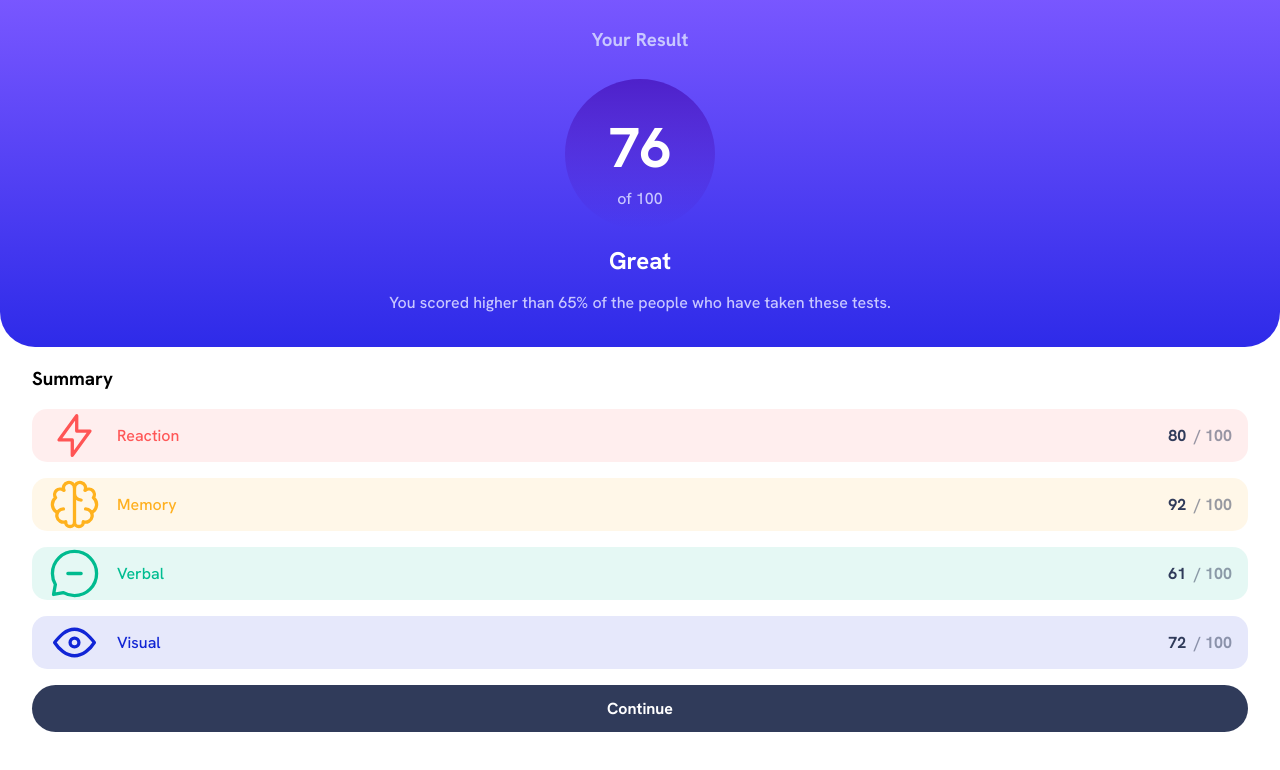
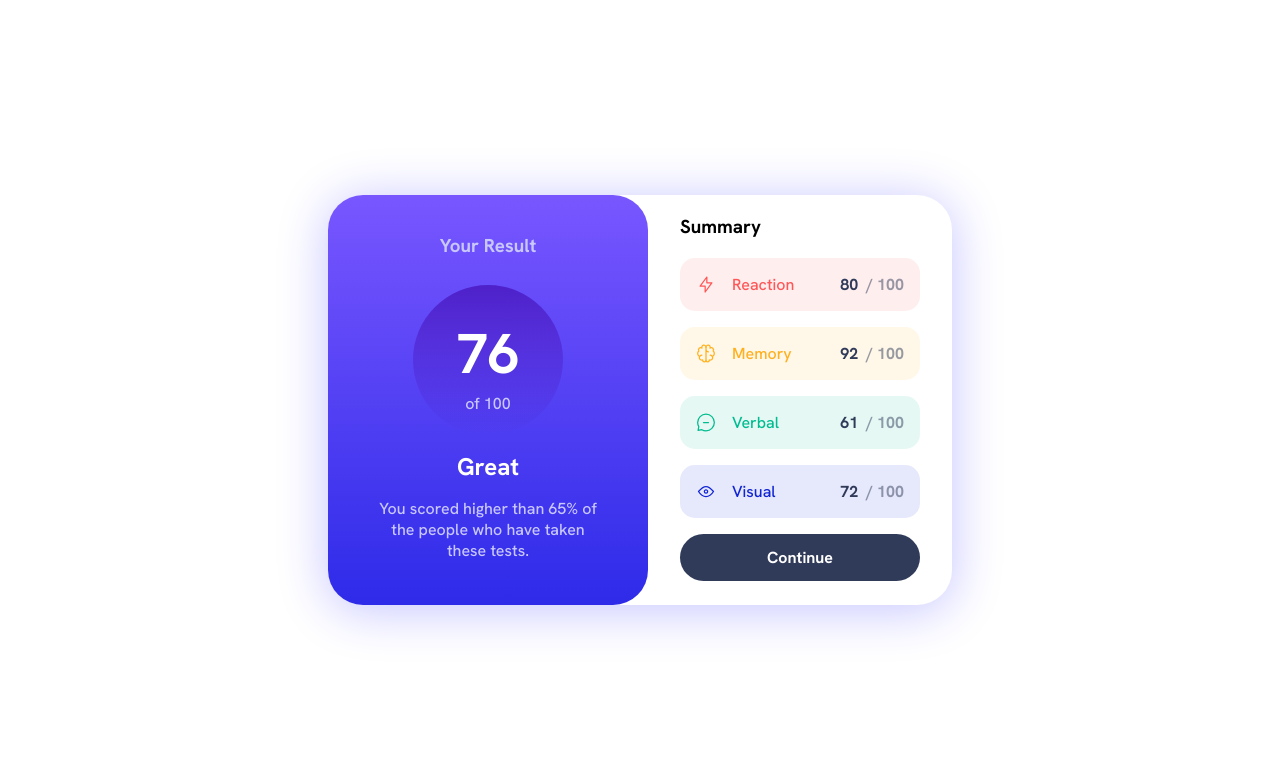
Before and after one commit to amrmabdelazeem/results-summary-component, a React (Create React App) app: page / in a window 1280 px wide. Shown: the top 770 px of the page. Built offline with nearby package versions, Linux system fonts and the light colour scheme.

Commit message:
Apply 1440px view

```diff
--- a/public/css/styles.css
+++ b/public/css/styles.css
@@ -5,6 +5,10 @@
 body{
     margin: 0;
     padding: 0;
+}
+
+.container{
+    min-width: 320px;
 }
 
 .results{
@@ -109,3 +113,28 @@ button{
 button:hover{
     background-color: hsl(234, 85%, 45%);
 }
+
+@media (min-width:400px){
+    body{
+        min-height: 100vh;
+        display: grid;
+        place-items: center;
+    }
+    .container{
+        display: flex;
+        background: hsl(0, 0%, 100%);
+        box-shadow: 0px 5px 50px 2px hsl(241, 100%, 89%);
+        border-radius: 35px;
+
+
+    }
+    .results{
+        width: 20rem;
+        border-top-left-radius: 35px;
+        border-top-right-radius: 35px;
+    }
+    .summary{
+        width: 15rem;
+    }
+
+}
```
